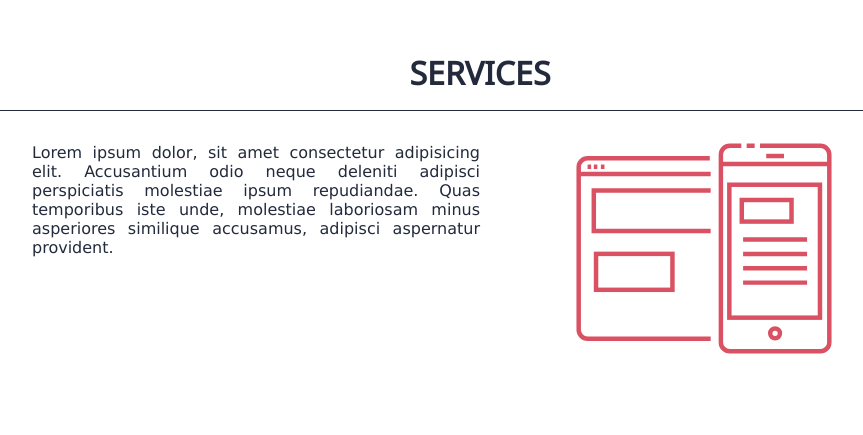
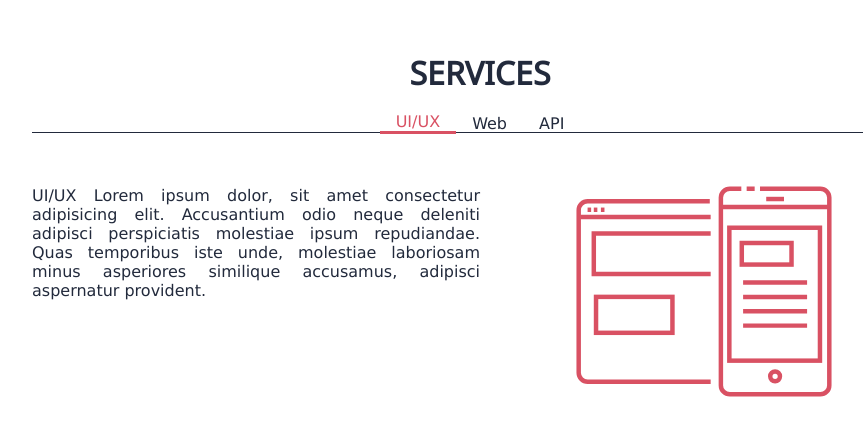
Before and after one commit to AlexHustas/alexhustas.github.io, a plain HTML site: page test.html in a window 1280 px wide. Shown: the part 1648-2083 px from the top of the page, without its empty margins (160-1023 px from the left). Drawn offline with Linux system fonts and the light colour scheme.

Commit message:
services tabs

```diff
--- a/css/main.css
+++ b/css/main.css
@@ -25,6 +25,7 @@
         --content-padding: 1rem;
     }
 }
+
 @media only screen and (min-width: 360px) and (orientation: landscape) {
     :root {
         --about-logo-width: 20vw;
@@ -87,7 +88,6 @@ section {
     justify-content: baseline;
     padding-top: 2rem;
     flex-direction: column
-
 }
 
 section h2 {
@@ -118,30 +118,115 @@ section#about img {
     max-width: var(--about-logo-width);
 
 }
-section#services div.container,
+
+section#services .container,
+section#services .tab,
 section#about div.container {
     display: flex;
     flex-wrap: wrap;
     max-width: 70vw;
 }
-section#services div.col,
+
+section#services .col,
 section#about div.col {
     padding-top: var(--content-padding);
     text-align: center;
     flex: 50%;
 }
+
 section#services div.content,
 section#about div.col.content {
     text-align: justify;
 
 }
-section#services div.col.content p,
+
+section#services div.col p,
 section#about div.col.content p {
     padding: 1rem 0 1rem 0;
 }
+
+section#services div.col.content ul,
 section#about div.col.content ul {
     text-align: justify;
     margin-left: 1rem;
 }
 
-/* section#services */
+section#services h2 {
+    border: 0px;
+    /* padding: calc(var(--title-padding) + 1rem); */
+}
+
+section#services div.tabs {
+    width: 90vw;
+    text-align: center;
+    border-bottom: 1px solid var(--color);
+}
+
+.tabs {
+    position: relative;
+    display: flex;
+    flex-wrap: wrap;
+    justify-content: center;
+    align-items: center;
+}
+
+.tabs::before,
+.tabs::after {
+  content: "";
+  display: table;
+}
+.tabs::after {
+  clear: both;
+}
+
+.tab-switch {
+    display: none;
+}
+
+.tab-label {
+    position: relative;
+    display: block;
+    top: .15rem;
+    padding-left: 1rem;
+    padding-right: 1rem;
+    text-decoration: solid;
+    text-align: center;
+}
+
+.tab-label:hover {
+    vertical-align: bottom;
+    padding-left: 1rem;
+    padding-right: 1rem;
+    border-bottom: 3px solid var(--p-color);
+    color: var(--p-color);
+    text-decoration: solid;
+    text-align: center;
+    transition: all 0.25s;
+}
+
+
+.tab-content {
+    display: flex;
+    flex-wrap: wrap;
+    max-width: 70vw;
+    left: 0;
+    position: absolute;
+    top: 2.75em;
+    opacity: 0;
+    z-index: 1;
+}
+
+.tab-switch:checked + .tab-label {
+    z-index: 1;
+    padding-left: 1rem;
+    border-bottom: 3px solid var(--p-color);
+    color: var(--p-color);
+    text-decoration: solid;
+    transition: all 0.25s;
+}
+
+.tab-switch:checked + label +.tab-content {
+    z-index: 2;
+    opacity: 1;
+    transition: all 0.5s;
+}
--- a/test.html
+++ b/test.html
@@ -57,13 +57,53 @@
     <section id="services">
         <h2>services</h2>
         <div class="container">
-            <div class="col content">
-                <p>Lorem ipsum dolor, sit amet consectetur adipisicing elit. Accusantium odio neque deleniti adipisci perspiciatis molestiae ipsum repudiandae. Quas temporibus iste unde, molestiae laboriosam minus asperiores similique accusamus, adipisci aspernatur provident.</p>
+            <div class="tabs">
+                <div class="tab">
+                    <input type="radio" class="tab-switch" name="css-tabs" id="uiux-tab" checked>
+                    <label class="tab-label" for="uiux-tab">UI/UX</label>
+                    <div class="tab-content">
+                        <div class="col content">
+                            <p>UI/UX Lorem ipsum dolor, sit amet consectetur adipisicing elit. Accusantium odio neque
+                                deleniti adipisci perspiciatis molestiae ipsum repudiandae. Quas temporibus iste unde,
+                                molestiae laboriosam minus asperiores similique accusamus, adipisci aspernatur
+                                provident.
+                            </p>
+                        </div>
+                        <div class="col">
+                            <img src="img/UI-UX-icon.svg" alt="">
+                        </div>
+                    </div>
+                </div>
+                <div class="tab">
+                    <input type="radio" class="tab-switch" name="css-tabs" id="web-tab">
+                    <label class="tab-label" for="web-tab">Web</label>
+                    <div class="tab-content">
+                        <div class="col">
+                            <img src="img/UI-UX-icon.svg" alt="">
+                        </div>
+                        <div class="col content">
+                            <p>Web Lorem ipsum dolor, sit amet consectetur adipisicing elit. Accusantium odio neque
+                                deleniti
+                                adipisci perspiciatis molestiae ipsum repudiandae. Quas temporibus iste unde, molestiae
+                                laboriosam minus asperiores similique accusamus, adipisci aspernatur provident.</p>
+                        </div>
+                    </div>
+                </div>
+                <div class="tab">
+                    <input type="radio" class="tab-switch" name="css-tabs" id="api-tab">
+                    <label class="tab-label" for="api-tab">API</label>
+                    <div class="tab-content">
+                        <div class="col content">
+                            <p> API Lorem ipsum dolor, sit amet consectetur adipisicing elit. Accusantium odio neque deleniti
+                                adipisci perspiciatis molestiae ipsum repudiandae. Quas temporibus iste unde, molestiae
+                                laboriosam minus asperiores similique accusamus, adipisci aspernatur provident.</p>
+                        </div>
+                        <div class="col">
+                            <img src="img/UI-UX-icon.svg" alt="">
+                        </div>
+                    </div>
+                </div>
             </div>
-            <div class="col">
-                <img src="img/UI-UX-icon.svg" alt="">
-            </div>
-
         </div>
     </section>
     <section id="contacts">
@@ -88,7 +128,9 @@
                 if (top >= offset && top <= offset + height - navHeight) {
                     navLinks.forEach(link => {
                         link.classList.remove('active');
-                        document.querySelector('header nav a[href*=' + id + ']').classList.add('active');
+                        if (link.getAttribute('href').endsWith(id)) {
+                            link.classList.add('active');
+                        }
                     });
                 }
             });
```
